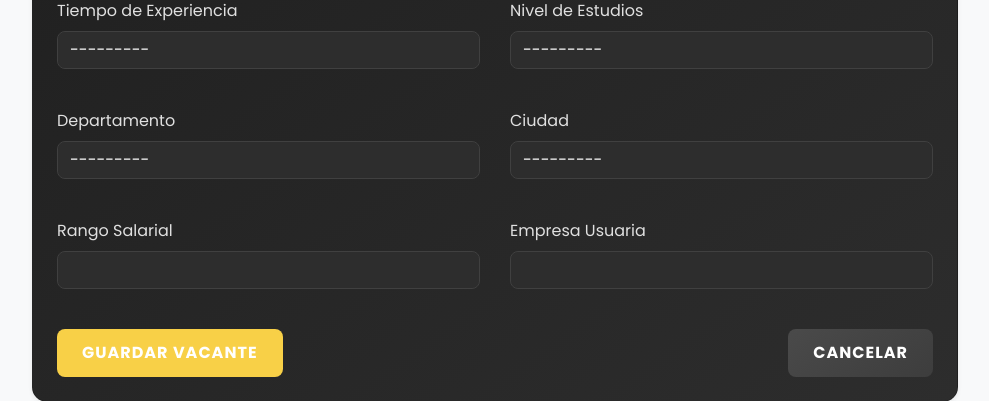
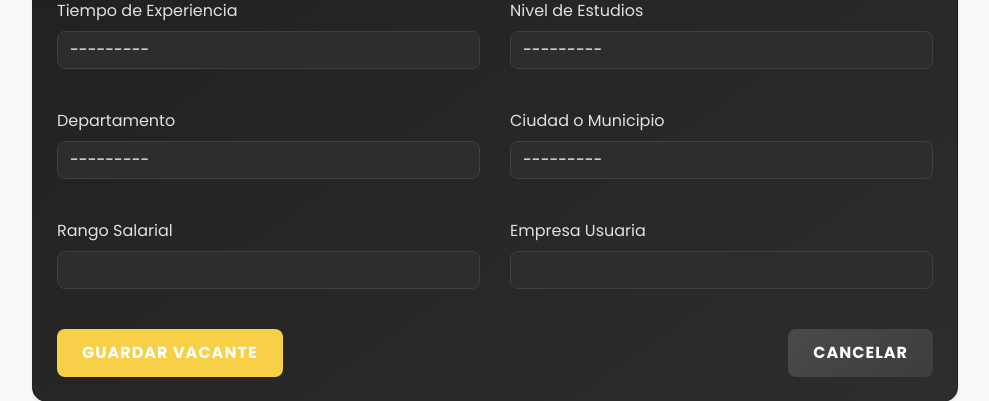
Before and after one commit to JoseGamez632/Proyecto_Colsubsidio_Empleo, a Django app: page /agregar/ in a window 1280 px wide. Shown: the part 834-1235 px from the top of the page, without its empty margins (145-1134 px from the left). Run offline with Django 5.2, Linux system fonts and the light colour scheme; a user stored in the database is signed in; data comes from the database, SQL or seed files in the repository.

Commit message:
cambio de nombre
de ciudad a ciudad o municipio

```diff
--- a/portal_empleo/vacantes/templates/vacantes/agregar_vacante.html
+++ b/portal_empleo/vacantes/templates/vacantes/agregar_vacante.html
@@ -170,7 +170,7 @@
                             {{ form.departamento }}
                         </div>
                         <div class="form-group col-md-6">
-                            <label for="{{ form.ciudad.id_for_label }}">Ciudad</label>
+                            <label for="{{ form.ciudad.id_for_label }}">Ciudad o Municipio</label>
                             {{ form.ciudad }}
                         </div>
                     </div>
--- a/portal_empleo/vacantes/templates/vacantes/editar_vacante.html
+++ b/portal_empleo/vacantes/templates/vacantes/editar_vacante.html
@@ -181,7 +181,7 @@
                             {{ form.departamento }}
                         </div>
                         <div class="form-group col-md-6">
-                            <label for="{{ form.ciudad.id_for_label }}">Ciudad</label>
+                            <label for="{{ form.ciudad.id_for_label }}">Ciudad o Municipio</label>
                             {{ form.ciudad }}
                         </div>
                     </div>
```
